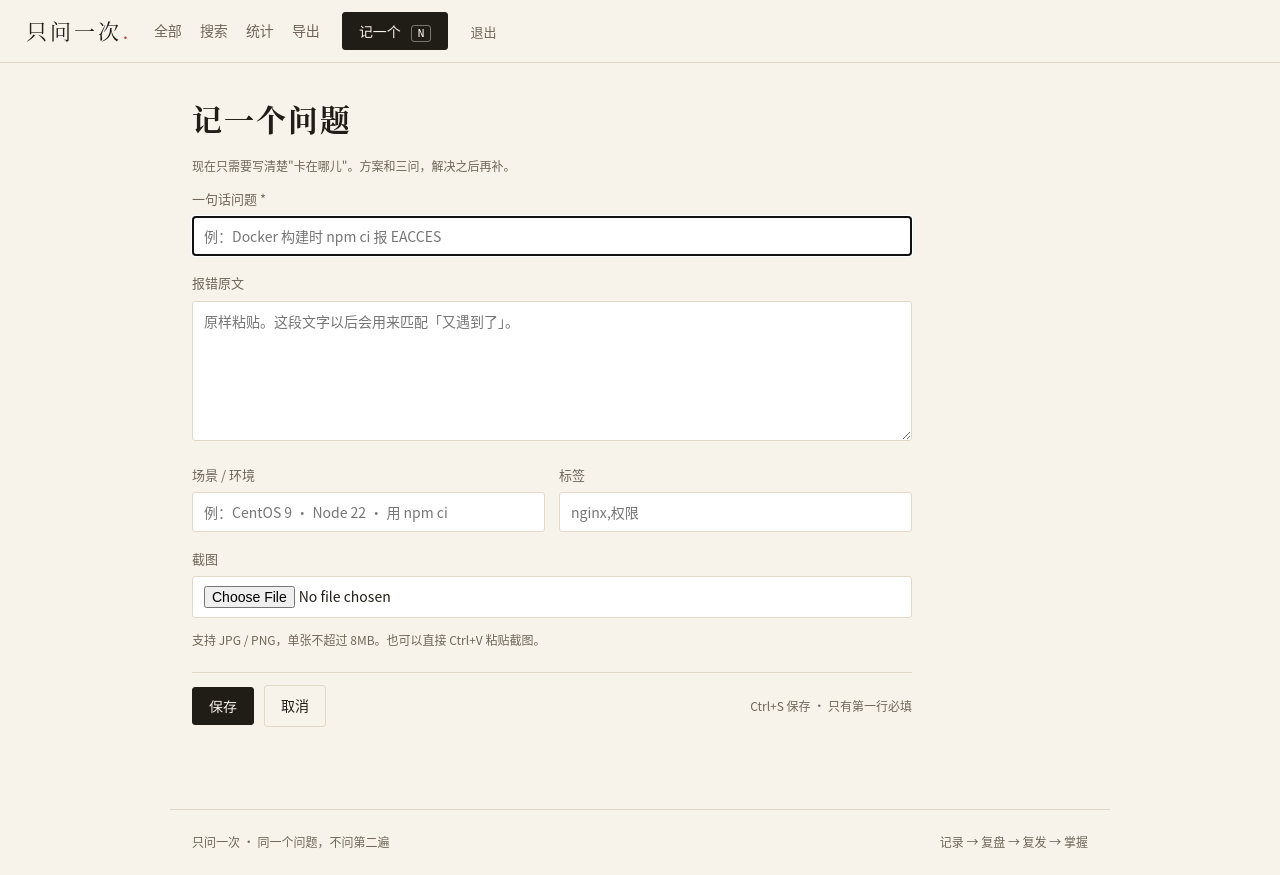
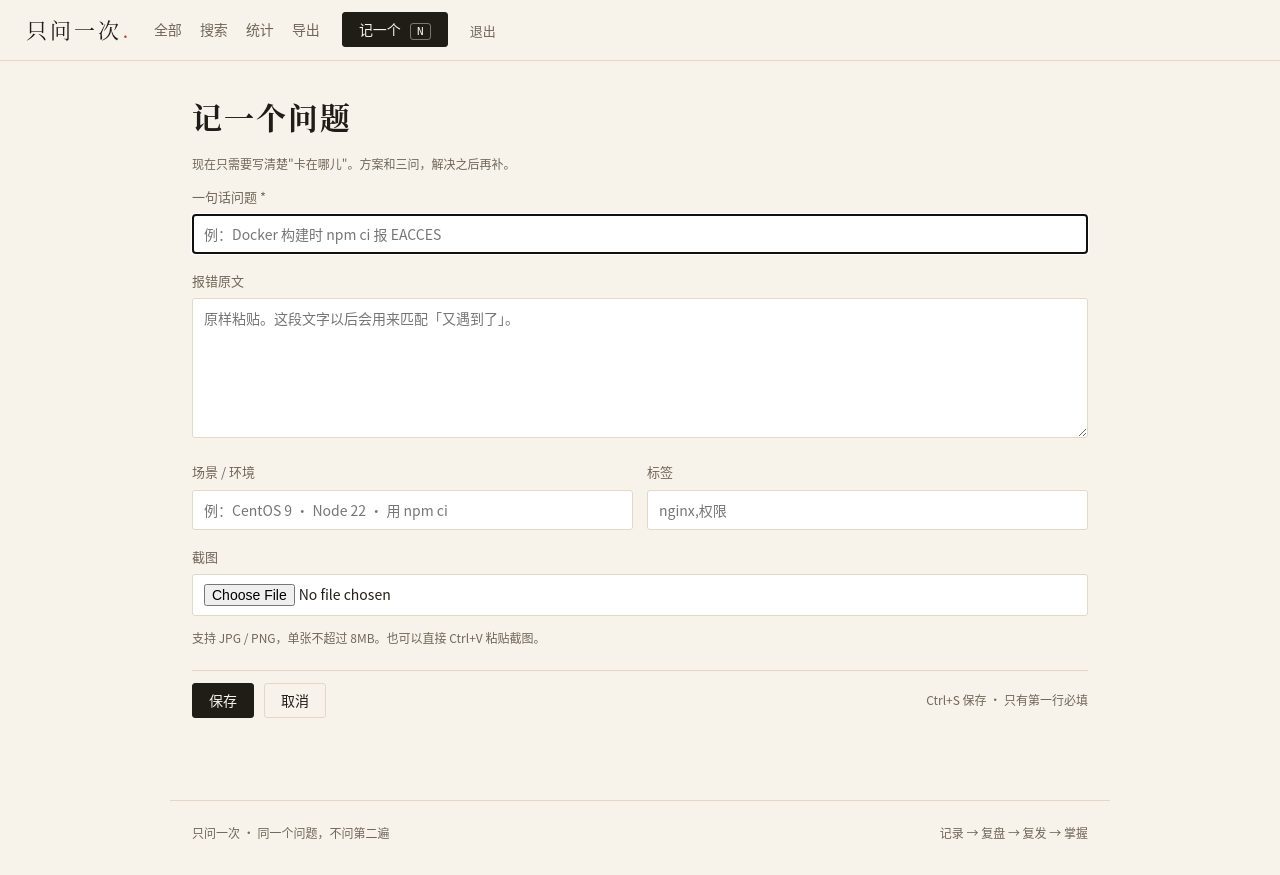
Before and after one commit to Serina815/askonce, a Node server app: page /new in a window 1280 px wide. After the commit the page ends 840 px from the top, so only its background shows below. Run offline with Node 20, Linux system fonts and the light colour scheme; the visitor is signed in with stand-in values (Sample User, id 1).

Commit message:
﻿统一编辑与保存的位置：同一右边缘、同一主按钮样式
* 预览页操作条改为 [删除] [编辑]，主按钮「编辑」落在最右
* 编辑页 .form-page 宽度从 720 改为与 .main 一致的 940，右边缘与预览页对齐
* .btn 统一 line-height / font-family，链接式与按钮式主按钮高度一致
* 实测两页主按钮右边缘同为 1971px（2x 渲染）

```diff
--- a/public/static/style.css
+++ b/public/static/style.css
@@ -77,7 +77,9 @@ code, kbd { font-family: var(--mono); }
   border-radius: 3px;
   background: var(--ink);
   color: var(--paper);
+  font-family: inherit;
   font-size: 14px;
+  line-height: 1.2;
   text-decoration: none;
   cursor: pointer;
   transition: transform 0.12s ease, background 0.12s ease;
@@ -506,7 +508,8 @@ details.add-attempt form textarea { margin-top: 10px; resize: vertical; }
 .history a:hover { color: var(--accent); }
 
 /* ---------- 表单 ---------- */
-.form-page { max-width: 720px; }
+/* 与 .main 同宽：预览页的「编辑」和编辑页的「保存」必须落在同一条右边缘上 */
+.form-page { max-width: 940px; }
 
 .form-page h1 {
   margin: 0 0 6px;
--- a/src/views/problem.ejs
+++ b/src/views/problem.ejs
@@ -39,10 +39,10 @@
   <div class="preview-bar">
     <span class="preview-flag">只读预览 · 修改请点编辑</span>
     <div class="preview-actions">
-      <a class="btn" href="/p/<%= problem.id %>/edit">编辑</a>
       <form action="/p/<%= problem.id %>/delete?_csrf=<%= csrfToken %>" method="post" data-confirm="删除这张卡？尝试记录和截图会一起删除。">
         <button class="linkbtn danger" type="submit">删除</button>
       </form>
+      <a class="btn" href="/p/<%= problem.id %>/edit">编辑</a>
     </div>
   </div>
 
```
